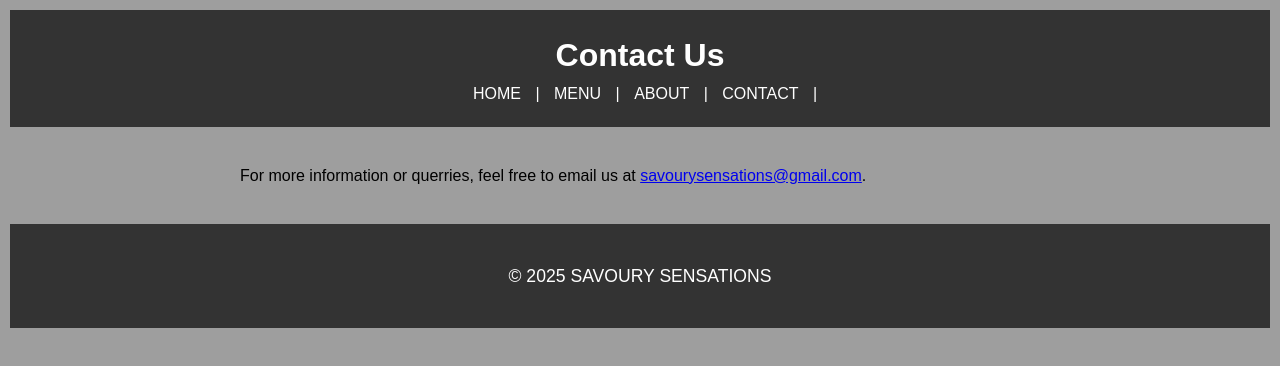
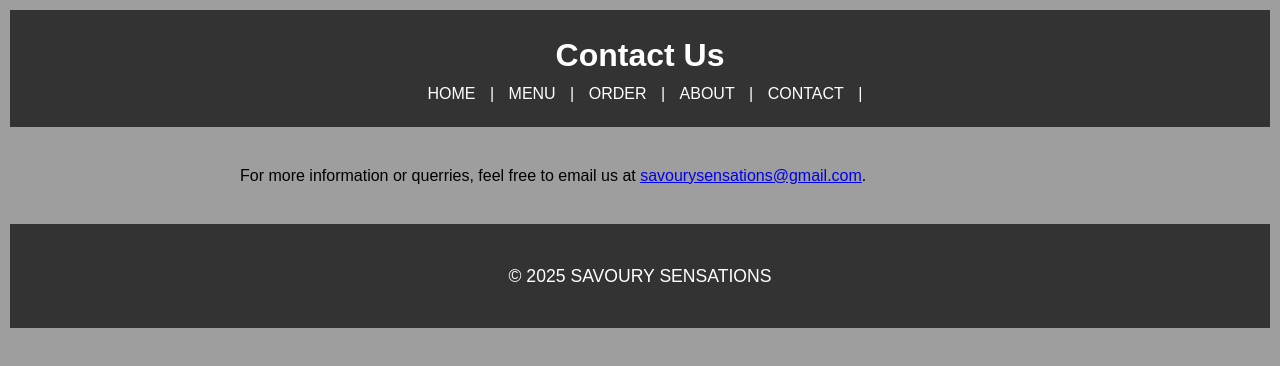
Before and after one commit to Kutlo25/WMD-FINAL-assignment, a plain HTML site: page contact.html in a window 1280 px wide. Drawn offline with Linux system fonts and the light colour scheme.

Commit message:
Update contact.html

```diff
--- a/contact.html
+++ b/contact.html
@@ -24,6 +24,8 @@
 <a href="index.html">HOME</a> |
 
 <a href="menu.html">MENU</a> |
+
+<a href="about.html">ORDER</a> |
 
 <a href="about.html">ABOUT</a> |
 
```
